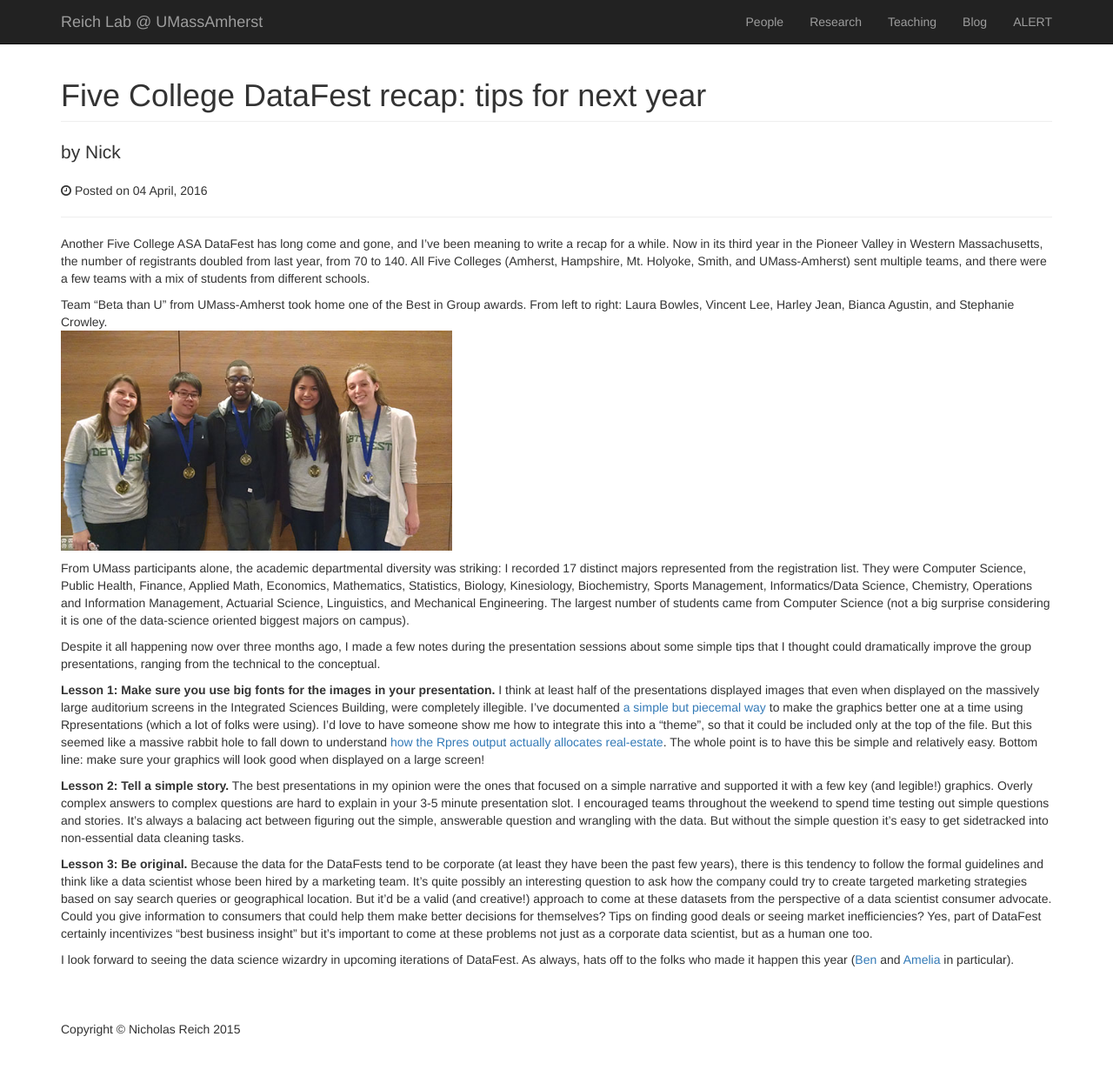
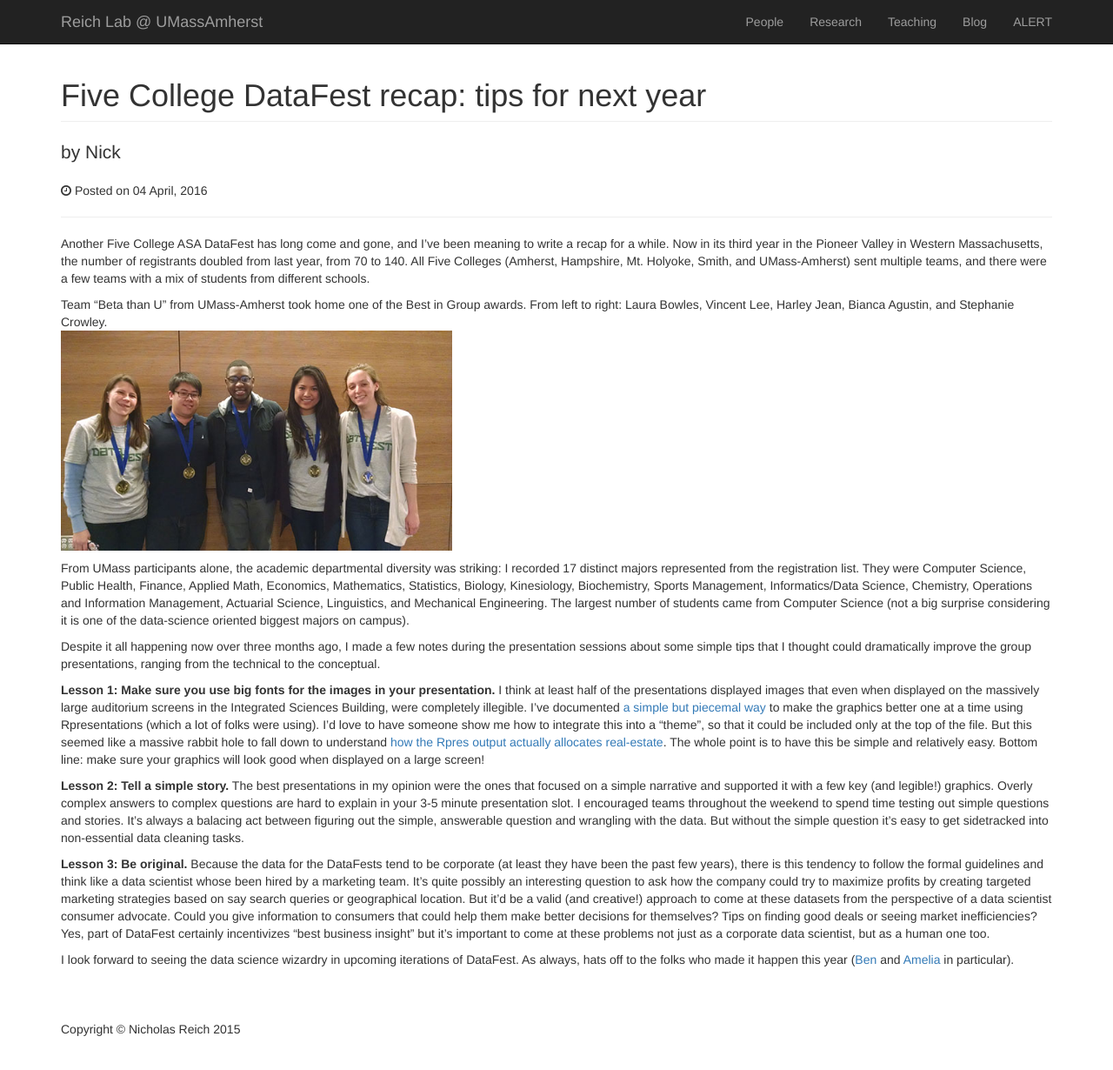
Before and after one commit to reichlab/reichlab.github.io, a Jekyll site: the page built from _posts/2016-04-04-datafest-lessons.md, in a window 1280 px wide and 1253 px high. Shown: the top 1230 px of the window at 87% size. Built offline with Jekyll 4.4.1, drawn with Linux system fonts in a browser that asks for light colours; comment, search, counter and statistics services are not loaded.

Commit message:
more minor post updates.

```diff
--- a/_posts/2016-04-04-datafest-lessons.md
+++ b/_posts/2016-04-04-datafest-lessons.md
@@ -20,6 +20,6 @@ Despite it all happening now over three months ago, I made a few notes during th
 
 **Lesson 2: Tell a simple story.**  The best presentations in my opinion were the ones that focused on a simple narrative and supported it with a few key (and legible!) graphics. Overly complex answers to complex questions are hard to explain in your 3-5 minute presentation slot. I encouraged teams throughout the weekend to spend time testing out simple questions and stories. It's always a balacing act between figuring out the simple, answerable question and wrangling with the data. But without the simple question it's easy to get sidetracked into non-essential data cleaning tasks.
 
-**Lesson 3: Be original.** Because the data for the DataFests tend to be corporate (at least they have been the past few years), there is this tendency to follow the formal guidelines and think like a data scientist whose been hired by a marketing team. It's quite possibly an interesting question to ask how the company could try to create targeted marketing strategies based on say search queries or geographical location. But it'd be a valid (and creative!) approach to come at these datasets from the perspective of a data scientist consumer advocate. Could you give information to consumers that could help them make better decisions for themselves? Tips on finding good deals or seeing market inefficiencies? Yes, part of DataFest certainly incentivizes "best business insight" but it's important to come at these problems not just as a corporate data scientist, but as a human one too.
+**Lesson 3: Be original.** Because the data for the DataFests tend to be corporate (at least they have been the past few years), there is this tendency to follow the formal guidelines and think like a data scientist whose been hired by a marketing team. It's quite possibly an interesting question to ask how the company could try to maximize profits by creating targeted marketing strategies based on say search queries or geographical location. But it'd be a valid (and creative!) approach to come at these datasets from the perspective of a data scientist consumer advocate. Could you give information to consumers that could help them make better decisions for themselves? Tips on finding good deals or seeing market inefficiencies? Yes, part of DataFest certainly incentivizes "best business insight" but it's important to come at these problems not just as a corporate data scientist, but as a human one too.
 
 I look forward to seeing the data science wizardry in upcoming iterations of DataFest. As always, hats off to the folks who made it happen this year ([Ben](http://math.smith.edu/~bbaumer/) and [Amelia](http://www.science.smith.edu/~amcnamara/) in particular).
```
